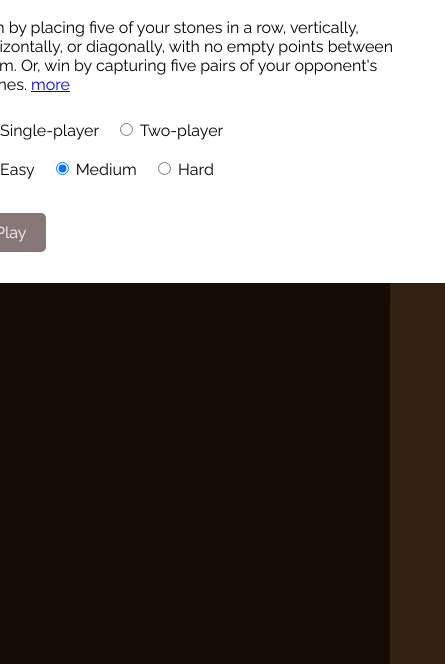
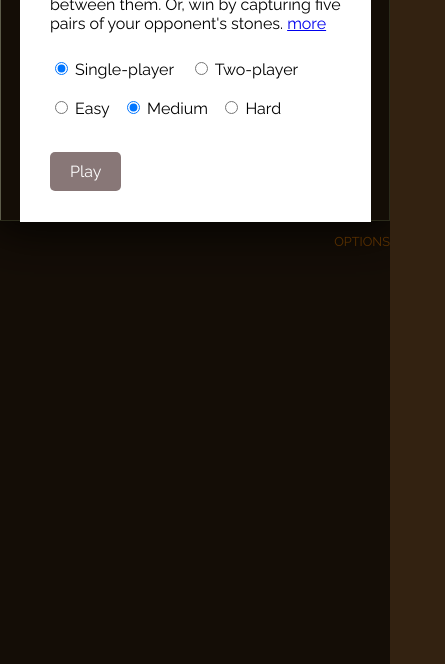
Before and after one commit to aleshh/Gobang-Pente, a plain HTML site: page index.html in a window 390 px wide. Shown: the part 180-844 px from the top of the page, 445 px wide, since content can reach past the window. Drawn offline with nearby package versions, Linux system fonts and the light colour scheme.

Commit message:
Visual adjustments and copy editing

```diff
--- a/gobang.js
+++ b/gobang.js
@@ -607,7 +607,7 @@ var view = {
   },
 
   displayWin: function() {
-    var winString = 'Gamer over: ';
+    var winString = 'Game over: ';
     if (model.twoPlayer) {
       winString += model.currentPlayerName() + ' (' +  model.currentPlayerColor + ') wins.';
     } else {
--- a/index.html
+++ b/index.html
@@ -3,12 +3,13 @@
 <head>
 
   <meta charset="UTF-8">
+  <meta name="viewport" content="initial-scale=1.0">
+
   <title>Gobang</title>
 
   <link href='http://fonts.googleapis.com/css?family=Raleway:400,800' rel='stylesheet' type='text/css'>
   <link rel="stylesheet" href="style.css" />
-<!--   <link rel="stylesheet" href="style-narrow.css" media="(max-width:700px)" />
- -->
+
 </head>
 <body>
   <div id="wrapper">
@@ -26,14 +27,19 @@
     <p>Win by placing five of your stones in a row, vertically, horizontally, or diagonally, with no empty points between them. Or, win by capturing five pairs of your opponent's stones. <a href="http://www.pente.net/instructions.html" target="_blank" >more</a></p>
     <form action="">
       <div id="singlePlayer">
-        <input type="radio" name="singlePlayer" value="Single-player" class="default" > Single-player &nbsp;&nbsp;
-        <input type="radio" name="singlePlayer" value="Two-player"> Two-player
+        <input type="radio" name="singlePlayer" value="Single-player" class="default" >
+        <label for="Single-player">Single-player</label> &nbsp;&nbsp;
+        <input type="radio" name="singlePlayer" value="Two-player" >
+        <label for="Two-player">Two-player</label>
       </div>
       <br>
       <div id="difficulty">
-        <input type="radio" name="difficulty" value="Easy"> Easy &nbsp;&nbsp;
-        <input type="radio" name="difficulty" value="Medium" class="default" > Medium &nbsp;&nbsp;
-        <input type="radio" name="difficulty" value="Hard"> Hard &nbsp;&nbsp;
+        <input type="radio" value="Easy" id="Easy" name="difficulty" >
+        <label for="Easy">Easy</label>&nbsp;&nbsp;
+        <input class="default" type="radio" value="Medium" id="Medium" name="difficulty">
+        <label for="Medium">Medium</label>&nbsp;&nbsp;
+        <input type="radio" value="Hard" id="Hard" name="difficulty">
+        <label for="Hard">Hard</label>
       </div>
       <div id="players">
         <input type="text" id="playerOne" placeholder="Player 1" class="playerName">
--- a/style.css
+++ b/style.css
@@ -76,17 +76,24 @@ td {
 #popup {
   background-color: #fff;
   color: black;
-  /*padding: 0;*/
   display: none;
   position: absolute;
-  /*opacity: 0;*/
   z-index: 11000;
-  /*margin: 0 auto;*/
   left: 50%;
   width: 500px;
   margin-left: -250px;
   top: 100px;
   padding-bottom: 20px;
+}
+
+@media all and (max-width: 562px) {
+  #popup {
+    width: 90%;
+    margin: 0 auto;
+    left: 20px;
+    right: 20px;
+    top: 20px;
+  }
 }
 
 #popup p, #popup form {
```
